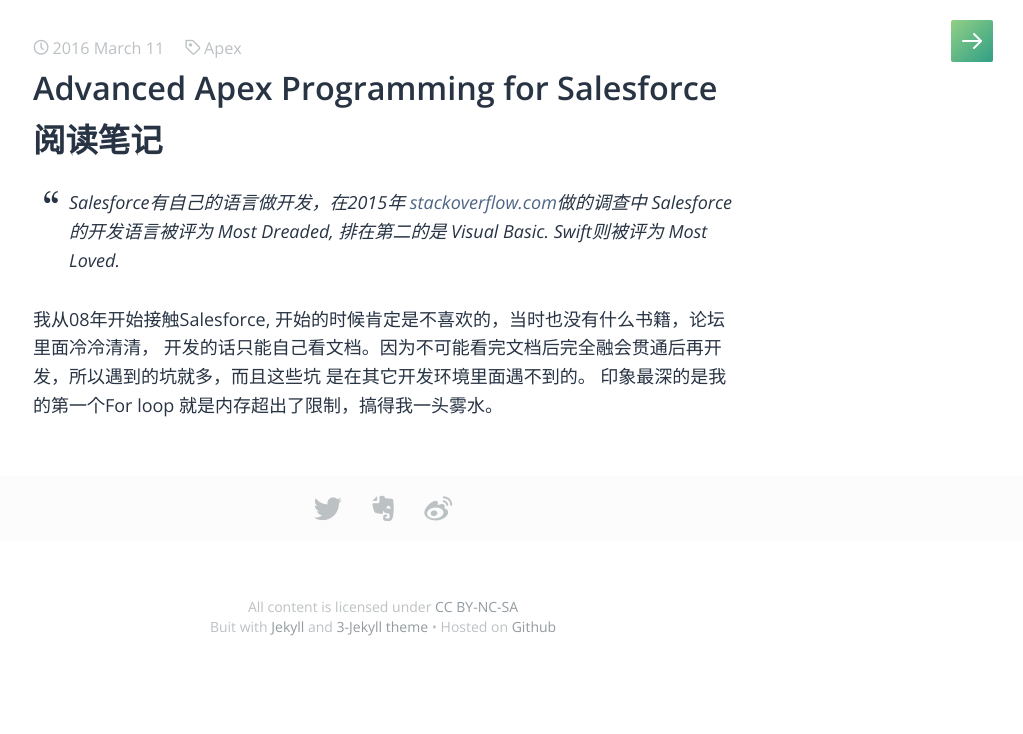
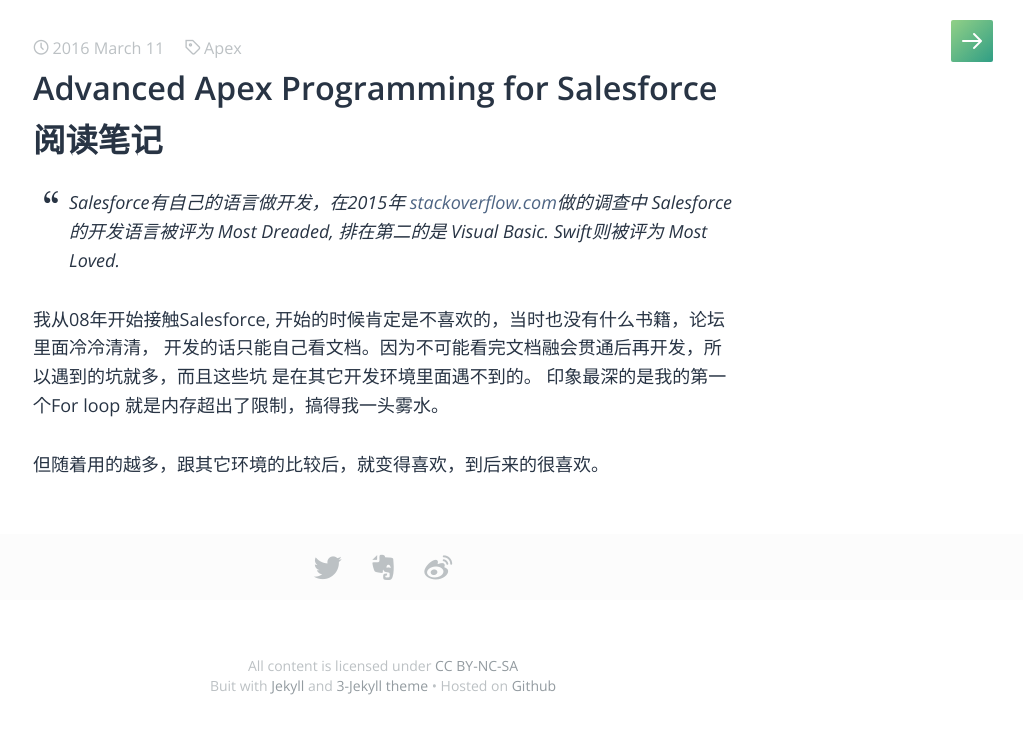
Before and after one commit to z2/z2.github.io, a Jekyll site: the page built from _posts/reading/2016-03-11-advanced-apex-reading-notes.md, in a window 1280 px wide. Shown: the top 734 px of the page, without its empty margins (257-1280 px from the left). Built offline with Jekyll 4.4.1, drawn with Linux system fonts in a browser that asks for light colours; some web fonts are replaced.

Commit message:
no message

```diff
--- a/_posts/reading/2016-03-11-advanced-apex-reading-notes.md
+++ b/_posts/reading/2016-03-11-advanced-apex-reading-notes.md
@@ -12,5 +12,7 @@
 Swift则被评为 Most Loved.
 
 我从08年开始接触Salesforce, 开始的时候肯定是不喜欢的，当时也没有什么书籍，论坛里面冷冷清清，
-开发的话只能自己看文档。因为不可能看完文档后完全融会贯通后再开发，所以遇到的坑就多，而且这些坑
+开发的话只能自己看文档。因为不可能看完文档融会贯通后再开发，所以遇到的坑就多，而且这些坑
 是在其它开发环境里面遇不到的。 印象最深的是我的第一个For loop 就是内存超出了限制，搞得我一头雾水。
+
+但随着用的越多，跟其它环境的比较后，就变得喜欢，到后来的很喜欢。
```
Also changed, not shown: _draft/2013-04-22-wordpress-to-jekyll.md (renamed from _posts/tool/2013-04-22-wordpress-to-jekyll.md), _draft/2013-04-23-deploy-jeklly-blog.md (renamed from _posts/tool/2013-04-23-deploy-jeklly-blog.md), _draft/2013-05-20-set-proxy-for-git-or-apt.md (renamed from _posts/tool/2013-05-20-set-proxy-for-git-or-apt.md), _draft/2013-05-22-change-to-zsh.md (renamed from _posts/tool/2013-05-22-change-to-zsh.md), _draft/2013-05-23-install-mysql-and-mongo-web-admin.md (renamed from _posts/tool/2013-05-23-install-mysql-and-mongo-web-admin.md), _draft/2013-08-04-something-about-tools-i-used.md (renamed from _posts/tool/2013-08-04-something-about-tools-i-used.md), _draft/2013-08-06-tools-of-reading.md (renamed from _posts/tool/2013-08-06-tools-of-reading.md), _draft/2013-08-28-change-bootstrap-to-3.md (renamed from _posts/tool/2013-08-28-change-bootstrap-to-3.md), _draft/2013-12-08-linux-command-continue.md (renamed from _posts/tool/2013-12-08-linux-command-continue.md), _draft/2013-12-11-deploy-pptp-vpn-in-ubuntu.md (renamed from _posts/tool/2013-12-11-deploy-pptp-vpn-in-ubuntu.md), _draft/2013-12-11-lamp-in-mac.md (renamed from _posts/tool/2013-12-11-lamp-in-mac.md), _draft/2014-02-12-how-to-deploy-a-blog-on-github-by-jekyll.md (renamed from _posts/tool/2014-02-12-how-to-deploy-a-blog-on-github-by-jekyll.md), _draft/2014-03-20-php-debug-with-xdebug.md (renamed from _posts/tool/2014-03-20-php-debug-with-xdebug.md), _draft/2014-04-10-install-docker-in-mac.md (renamed from _posts/tool/2014-04-10-install-docker-in-mac.md), 1 more files.
